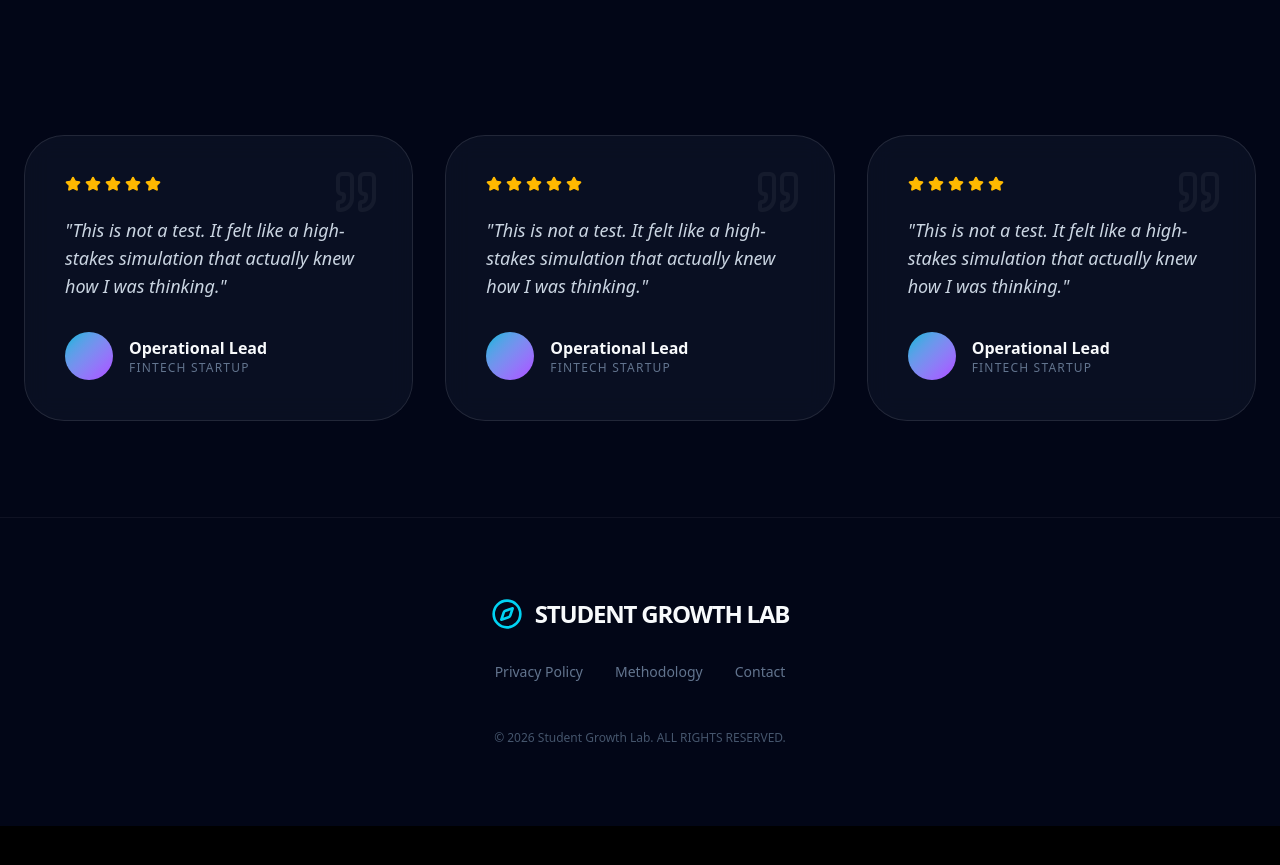
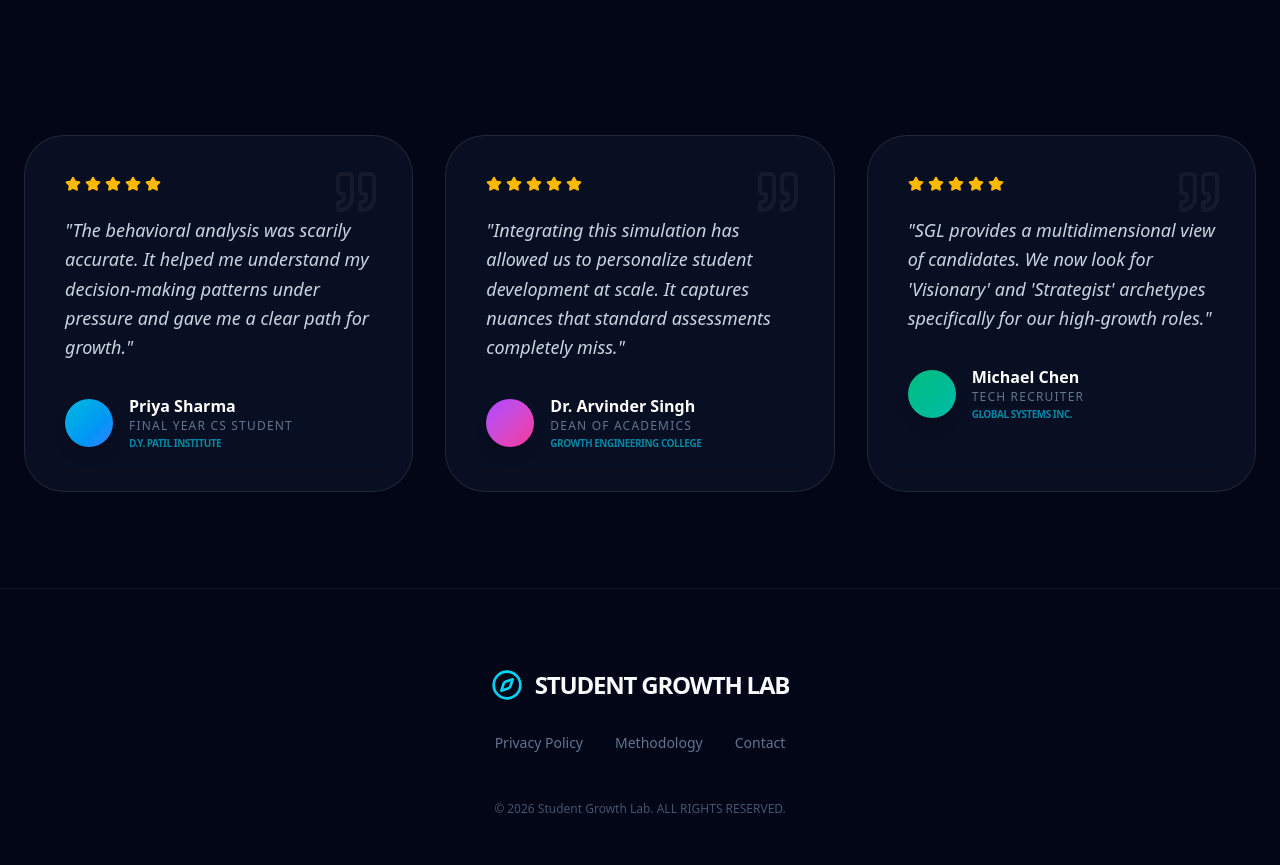
Before and after one commit to tanmay0329/student-growth-lab, a Next.js app: page / in a window 1280 px wide. Shown: the part 1700-2565 px from the top of the page. Before the commit the page ends 2526 px from the top, so only its background shows below. Built offline with nearby package versions, Linux system fonts and the light colour scheme.

Commit message:
Update reviews section with unique content and enhanced visuals

```diff
--- a/src/app/page.tsx
+++ b/src/app/page.tsx
@@ -230,23 +230,53 @@ export default function Home() {
       <section className="py-24 bg-slate-950/50">
         <div className="max-w-7xl mx-auto px-6">
           <div className="grid grid-cols-1 md:grid-cols-3 gap-8">
-            {[1, 2, 3].map((n) => (
-              <div key={n} className="glass p-10 rounded-[40px] border-white/5 relative">
-                <Quote className="w-12 h-12 text-white/5 absolute top-8 right-8" />
+            {[
+              {
+                name: "Priya Sharma",
+                role: "Final Year CS Student",
+                org: "D.Y. Patil Institute",
+                text: "The behavioral analysis was scarily accurate. It helped me understand my decision-making patterns under pressure and gave me a clear path for growth.",
+                color: "from-cyan-500 to-blue-500"
+              },
+              {
+                name: "Dr. Arvinder Singh",
+                role: "Dean of Academics",
+                org: "Growth Engineering College",
+                text: "Integrating this simulation has allowed us to personalize student development at scale. It captures nuances that standard assessments completely miss.",
+                color: "from-purple-500 to-pink-500"
+              },
+              {
+                name: "Michael Chen",
+                role: "Tech Recruiter",
+                org: "Global Systems Inc.",
+                text: "SGL provides a multidimensional view of candidates. We now look for 'Visionary' and 'Strategist' archetypes specifically for our high-growth roles.",
+                color: "from-emerald-500 to-teal-500"
+              }
+            ].map((testimonial, i) => (
+              <motion.div
+                key={i}
+                initial={{ opacity: 0, y: 20 }}
+                whileInView={{ opacity: 1, y: 0 }}
+                transition={{ delay: i * 0.1 }}
+                viewport={{ once: true }}
+                className="glass p-10 rounded-[40px] border-white/5 relative group hover:border-white/10 transition-all duration-500"
+              >
+                <Quote className="w-12 h-12 text-white/5 absolute top-8 right-8 group-hover:text-white/10 transition-colors" />
                 <div className="flex gap-1 mb-6">
                   {[1, 2, 3, 4, 5].map(s => <Star key={s} className="w-4 h-4 fill-amber-400 text-amber-400" />)}
                 </div>
-                <p className="text-lg text-slate-300 italic mb-8">
-                  &quot;This is not a test. It felt like a high-stakes simulation that actually knew how I was thinking.&quot;
+                <p className="text-lg text-slate-300 italic mb-8 leading-relaxed">
+                  &quot;{testimonial.text}&quot;
                 </p>
                 <div className="flex items-center gap-4">
-                  <div className="w-12 h-12 rounded-full bg-gradient-to-br from-cyan-500 to-purple-500" />
+                  <div className={cn("w-12 h-12 rounded-full bg-gradient-to-br shadow-lg", testimonial.color)} />
                   <div>
-                    <p className="font-bold">Operational Lead</p>
-                    <p className="text-xs text-slate-500 uppercase tracking-widest">FinTech Startup</p>
+                    <p className="font-bold text-white">{testimonial.name}</p>
+                    <p className="text-xs text-slate-500 uppercase tracking-widest">{testimonial.role}</p>
+                    <p className="text-[10px] text-cyan-500/70 font-bold uppercase tracking-tighter mt-0.5">{testimonial.org}</p>
                   </div>
                 </div>
-              </div>
+              </motion.div>
             ))}
           </div>
         </div>
```
